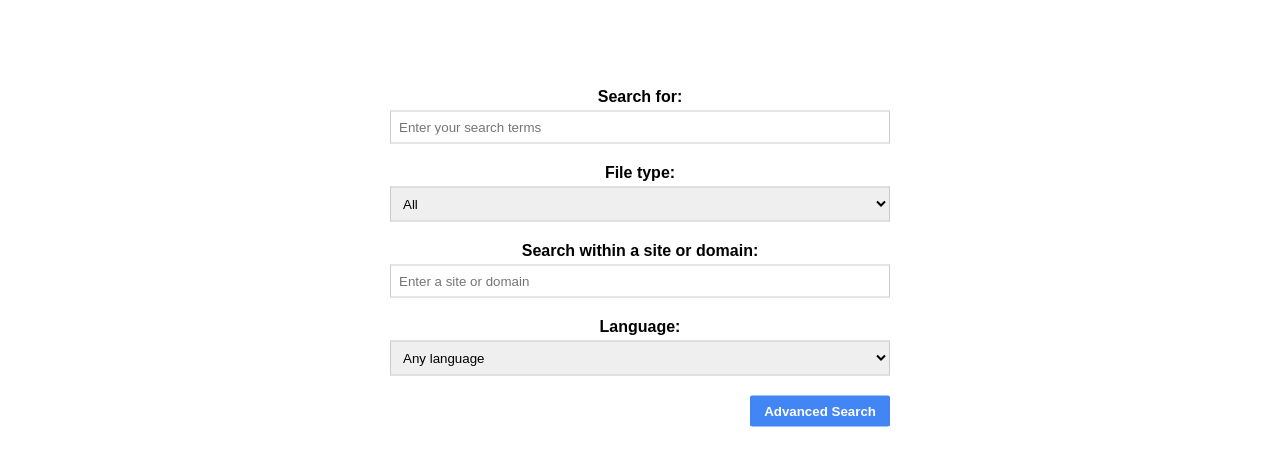
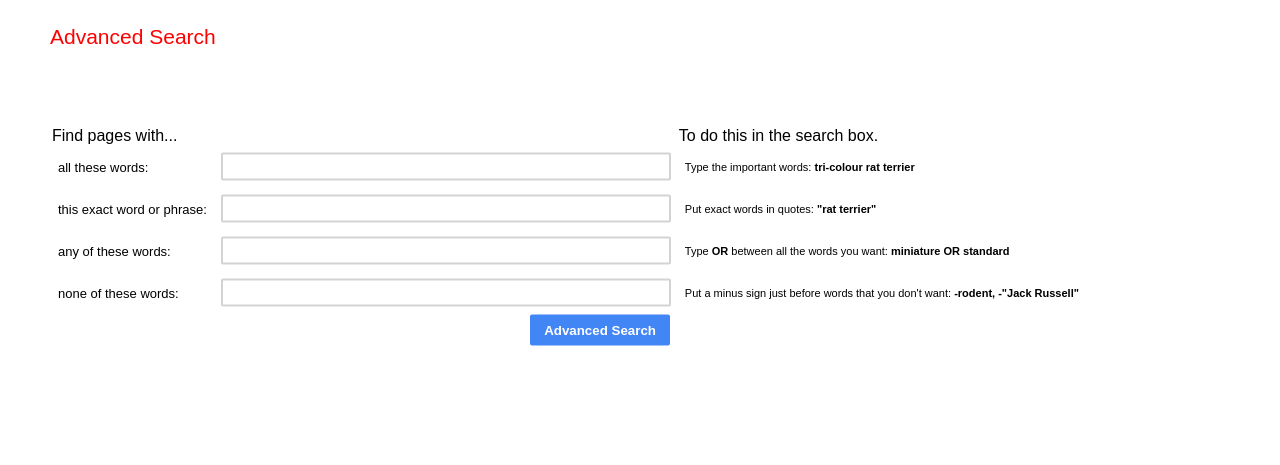
Before and after one commit to ricardo-719/searchEngine-googleClone-cs50w, a plain HTML site: page advanced-search.html in a window 1280 px wide. Shown: the part 65-530 px from the top of the page. Drawn offline with Linux system fonts and the light colour scheme.

Commit message:
implement advanced search and apply final touches and fixes

```diff
--- a/advanced-search.html
+++ b/advanced-search.html
@@ -6,7 +6,7 @@
 </head>
 <body>
   <header class="advanced">
-    <img class="advancedLogo" src="images/Google.png" alt="Google Logo">
+    <a href="index.html"><img class="advancedLogo" src="images/Google.png" alt="Google Logo"></a>
     <ul class="nav">
       <li>
         <a class="nav-links" href="index.html">Back to Google Search</a>
@@ -14,32 +14,37 @@
     </ul>
   </header>
   <main class="container">
-    <div class="search-container">
-      <form class="formAdvanced">
-        <label>Search for:</label>
-        <input type="text" placeholder="Enter your search terms">
-        <label>File type:</label>
-        <select>
-          <option value="">All</option>
-          <option value="pdf">PDF</option>
-          <option value="ppt">PowerPoint</option>
-          <option value="doc">Word</option>
-          <option value="xls">Excel</option>
-        </select>
-
-        <label>Search within a site or domain:</label>
-        <input type="text" placeholder="Enter a site or domain">
-
-        <label>Language:</label>
-        <select>
-          <option value="">Any language</option>
-          <option value="en">English</option>
-          <option value="fr">French</option>
-          <option value="de">German</option>
-          <option value="es">Spanish</option>
-        </select>
-
-        <button class="btn">Advanced Search</button>
+    <span class="advancedsub"><p>Advanced Search</p></span>
+    <div class="search-container" id="advanced-search">
+      <form action="https://www.google.com/search?">
+      <table>
+        <tr>
+          <th>Find pages with...</th>
+          <th></th>
+          <th class="topExplain">To do this in the search box.</th>
+        </tr>
+        <tr>
+          <td><label for="all">all these words:</label></td>
+          <td><input type="text" name="as_q"></td>
+          <td class="explainers">Type the important words: <b>tri-colour rat terrier</b></td>
+        </tr>
+        <tr>
+          <td><label for="exact">this exact word or phrase:</label></td>
+          <td><input type="text" name="as_epq"></td>
+          <td class="explainers">Put exact words in quotes: <b>"rat terrier"</b></td>
+        </tr>
+        <tr>
+          <td><label for="any">any of these words:</label></td>
+          <td><input type="text" name="as_oq"></td>
+          <td class="explainers">Type <b>OR</b> between all the words you want: <b>miniature OR standard</b></td>
+        </tr>
+        <tr>
+          <td><label for="none">none of these words:</label></td>
+          <td><input type="text" name="as_eq"></td>
+          <td class="explainers">Put a minus sign just before words that you don't want: <b>-rodent, -"Jack Russell"</b></td>
+        </tr>
+      </table>
+      <button class="btn">Advanced Search</button>
       </form>
     </div>
   </main>
--- a/styles.css
+++ b/styles.css
@@ -67,25 +67,58 @@ header.advanced {
     text-align: center;
 }
 
-.formAdvanced {
-    display: flex;
-    flex-direction: column;
-
+#advanced-search {
+    position: fixed;
+    top: 300px;
+    left: 300px;
 }
 
-.formAdvanced label {
-    font-weight: bold;
-    margin-bottom: 5px;
+.advancedsub {
+    position: fixed;
+    top:  90px;
+    left: 50px;
+    color: red;
+    font-weight: 100;
+    font-size: 21px;
 }
 
-.formAdvanced input[type="text"],
-  select {
-    padding: 8px;
-    margin-bottom: 20px;
-    border: 1px solid #ccc;
+table {
+    width: max-content;
 }
 
-  .formAdvanced .btn {
+th {
+    font-weight: 400;
+    font-size: medium;
+    text-align: left;
+}
+
+td * {
+    display: inline;
+}
+
+td {
+    text-align: left;
+    font-size: small;
+    padding: 6px;
+}
+
+.explainers {
+    font-size: 11px;
+}
+
+td input {
+    width: 450px;
+    min-height: 28px;
+    border: 2px solid lightgray;
+    border-radius: 2px;
+}
+
+td input:focus {
+    outline: none;
+    border: 1px solid #2475f7;
+}
+
+.btn {
     background-color: #4285f4;
     border-radius: 2px;
     color: #fff;
@@ -94,10 +127,11 @@ header.advanced {
     padding: 8px 14px;
     border: none;
     cursor: pointer;
-    align-self: flex-end;
+    float: right;
+    margin-right: -120px;
 }
 
-.formAdvanced .btn:hover {
+.btn:hover {
     background-color: #2475f7;
 }
 
```
Also changed, not shown: index.html (+1 -1 lines).
